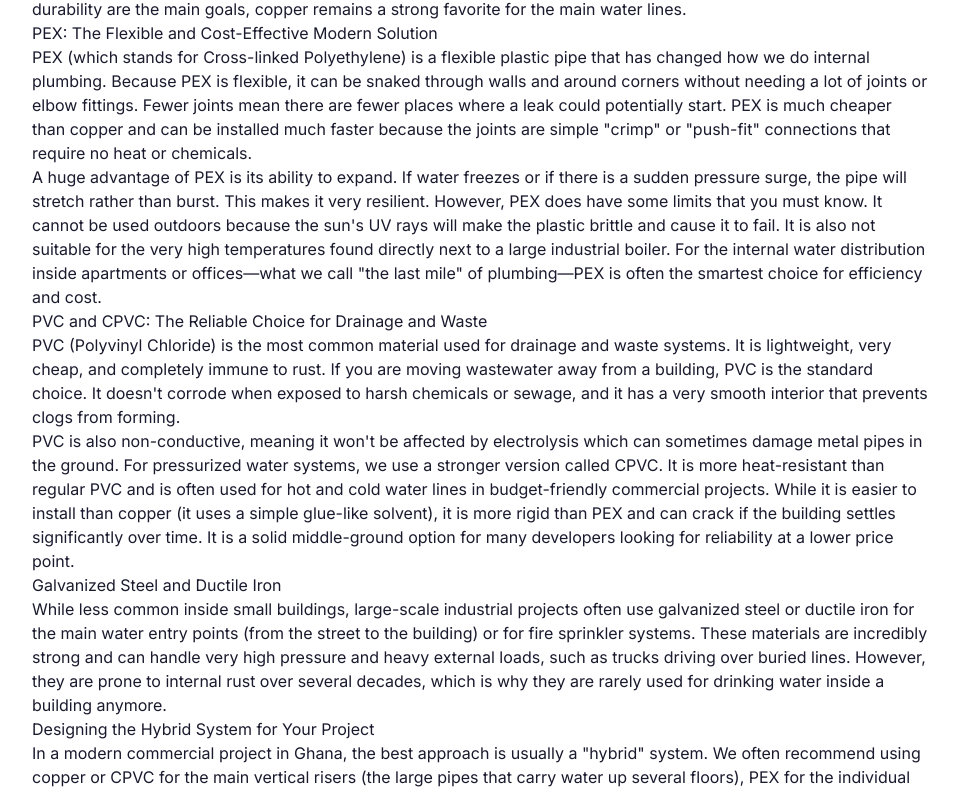
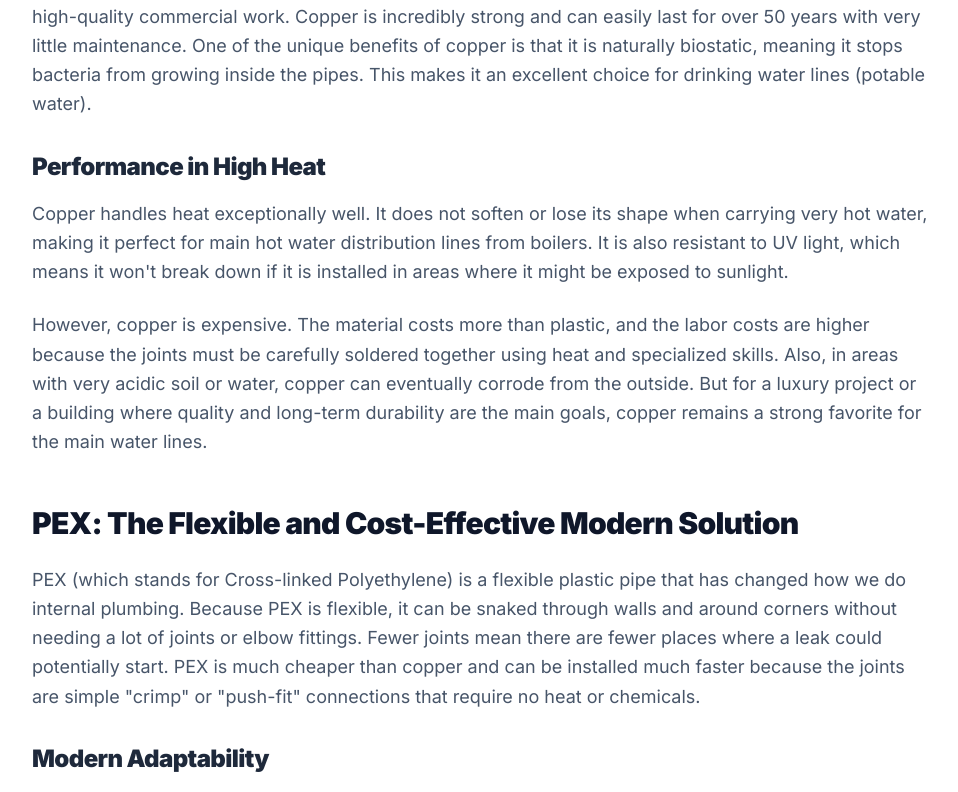
Before and after one commit to russolutionconsult/acquans-ventures, a React (Vite) app: page /blog/choosing-pipes-large-scale-plumbing in a window 1280 px wide. Shown: the part 1657-2449 px from the top of the page, without its empty margins (160-1118 px from the left). Built offline with nearby package versions, Linux system fonts and the light colour scheme.

Commit message:
fix: explicit semantic heading styles for SEO compliance and visual hierarchy

```diff
--- a/src/data/blogPosts.ts
+++ b/src/data/blogPosts.ts
@@ -27,23 +27,27 @@ export const blogPosts: BlogPost[] = [
 <h2>The Shift Toward Energy Efficiency and VRF Technology</h2>
 <p>One of the biggest changes in commercial HVAC is the focus on saving energy. With electricity prices constantly rising, business owners can no longer afford to waste power. Modern systems use Variable Refrigerant Flow (VRF) technology. Unlike older units that are either fully "on" (running at 100% power) or fully "off," VRF systems can change their speed precisely. They only use the amount of power needed to keep a room at the exact temperature you set.</p>
 
+<h3>Understanding VRF Benefits</h3>
 <p>Think of it like a car: older AC units are like a car that only has one speed—full throttle. A VRF system is like a modern car that can cruise slowly in traffic or speed up on the highway. This flexibility is perfect for Ghana because our mornings are often cooler than our afternoons. By adjusting the speed throughout the day, these systems can cut electricity bills by more than 30%. In a large office or hotel, that is a huge sum of money saved every single month.</p>
 
 <p>Energy efficiency isn't just about saving money; it’s about reliability. When a system uses less power, it puts less strain on the electrical grid and your building's transformers. This means fewer tripped breakers and a longer life for the AC equipment itself.</p>
 
 <h2>Advanced Heat Recovery and Ventilation</h2>
-<p>Another area of growth is the use of energy recovery ventilators (ERVs). In a standard building, when you bring in fresh air from outside, it is very hot and humid. Your AC then has to work very hard to cool that air down and remove the moisture. An ERV system takes the cool air that is already leaving the building (the exhaust air) and uses it to pre-cool the warm fresh air coming in. </p>
+<p>Another area of growth is the use of energy recovery ventilators (ERVs). In a standard building, when you bring in fresh air from outside, it is very hot and humid. Your AC then has to work very hard to cool that air down and remove the moisture. An ERV system takes the cool air that is already leaving the building (the exhaust air) and uses it to pre-cool the warm fresh air coming in.</p>
 
+<h3>Moisture Control and Comfort</h3>
 <p>The two air streams don't actually touch, so the fresh air stays clean, but the heat is moved out. It takes a huge load off the cooling unit, especially during those long, humid afternoons where our humidity levels can reach over 80%. This process also helps control the humidity inside the building. Dry air feels cooler than humid air, so you can actually set the thermostat a few degrees higher and still feel just as comfortable, saving even more energy.</p>
 
 <h2>Smart Controls and the Power of Remote Monitoring</h2>
 <p>We are also seeing much more technology built into the system controls. It is now common for HVAC systems to be connected to the building's internet network. This allows property managers to check the cooling status from their phones or computers, even if they are not on-site. You can see which floors are using the most energy, which units are due for a filter change, and receive alerts before a small issue becomes a big breakdown.</p>
 
+<h3>Automating the Workspace</h3>
 <p>Smart sensors are a major part of this automation. Instead of having the AC running in an empty conference room all day, occupancy sensors can detect when a room is not being used and automatically turn the system down. As soon as someone enters, the system starts up again. This "on-demand" cooling ensures that you only pay for the cooling your team is actually using. It also prevents rooms from becoming "ice boxes" that nobody wants to sit in, which is a common complaint in many offices.</p>
 
 <h2>Improving Indoor Air Quality and Health</h2>
 <p>Since the global health events of the last few years, people care more about the air they breathe inside buildings. In the past, the only goal was to make a room cold. Now, filtration is just as important. The future of commercial HVAC involves much better filters, such as HEPA and high-MERV rated filters, which trap dust, pollen, and bacteria. We are also installing more UV-C light systems inside the air ducts. These lights kill germs and mold as the air passes by, ensuring the air circulating in the office is truly clean.</p>
 
+<h3>Productivity and Fresh Air</h3>
 <p>Proper ventilation also means less "stale air." In older buildings in Accra, carbon dioxide can build up in rooms without fresh air, making people feel tired and sleepy by mid-afternoon. Modern systems monitor these CO2 levels and bring in fresh, filtered air automatically. This keeps workers more awake, productive, and healthy. A healthy building is a productive building.</p>
 
 <h2>Transitioning to Sustainable Refrigerants</h2>
@@ -72,6 +76,7 @@ export const blogPosts: BlogPost[] = [
 <h2>The Critical Role of Water Quality Management</h2>
 <p>The single biggest enemy of an industrial boiler is poor water quality. If the water inside your boiler is not treated properly, minerals like calcium and magnesium will settle on the internal surfaces of the tubes. This is what we call "scaling." Scale acts like a thick blanket, stopping heat from reaching the water efficiently. Because the heat can't escape into the water, the metal of the boiler gets much hotter than it was designed for. In the worst cases, this can cause the tubes to warp or even explode.</p>
 
+<h3>Testing and Treatment</h3>
 <p>In many parts of Ghana, the water from the mains or from boreholes can be "hard," meaning it has a lot of these minerals. You must use a water softener system and chemical treatments to neutralize these minerals. Daily water testing is a small task that saves a huge amount of money. You must also perform regular "blowdowns"—which involves opening a valve to let out a bit of water—to remove the sludge and dirt that naturally settles at the bottom of the boiler tank. Without proper blowdown, the chemicals and minerals concentrate until they cause damage.</p>
 
 <h2>Optimizing the Burner and Combustion Efficiency</h2>
@@ -82,11 +87,13 @@ export const blogPosts: BlogPost[] = [
 <h2>Vigilance for Leaks and Proper Insulation</h2>
 <p>Steam is a very powerful way to move heat, but it is also very good at escaping through tiny holes. Because steam is under high pressure, even a small leak the size of a pinhole can waste thousands of liters of treated water and a lot of fuel over a single month. Train your team to walk through the facility and listen for the "hissing" sound of steam or look for wet patches around valves and joints.</p>
 
+<h3>Protecting Your Investment</h3>
 <p>Similarly, heat loss from pipes is a silent killer of efficiency. If you walk past a steam pipe and feel heat radiating off it, that is energy being wasted in the air. Every inch of your steam and hot water pipes should be covered in high-quality insulation. Proper insulation ensures that the energy you pay for actually reaches the machine or the process that needs it. Don't forget to insulate the valves and flanges too, as these are often left bare.</p>
 
 <h2>The Absolute Necessity of Safety Valve Testing</h2>
 <p>Safety is the most important part of managing high-pressure equipment. A neglected boiler is not just inefficient; it can be dangerous. The safety relief valves are the last line of defense. They are designed to open and release steam if the pressure gets too high. However, these valves can become stuck or corroded if they are not tested. You must "test" the safety valves regularly to ensure they move freely.</p>
 
+<h3>Fail-Safe Systems</h3>
 <p>You must also regularly test the low-water cut-off system. This is a sensor that shuts the burner off if the water level inside the boiler drops too low. If the burner keeps firing when there is no water, the metal will melt within minutes, leading to a catastrophic failure. Testing this safety switch takes only a few minutes but can save the entire building from a fire or a fatal explosion.</p>
 
 <h2>Annual Professional Inspections and Deep Checks</h2>
@@ -115,6 +122,7 @@ export const blogPosts: BlogPost[] = [
 <h2>Copper: The Durable and Health-Conscious Standard</h2>
 <p>Copper has been the "gold standard" for plumbing for over a hundred years, and it is still a top choice for high-quality commercial work. Copper is incredibly strong and can easily last for over 50 years with very little maintenance. One of the unique benefits of copper is that it is naturally biostatic, meaning it stops bacteria from growing inside the pipes. This makes it an excellent choice for drinking water lines (potable water).</p>
 
+<h3>Performance in High Heat</h3>
 <p>Copper handles heat exceptionally well. It does not soften or lose its shape when carrying very hot water, making it perfect for main hot water distribution lines from boilers. It is also resistant to UV light, which means it won't break down if it is installed in areas where it might be exposed to sunlight. </p>
 
 <p>However, copper is expensive. The material costs more than plastic, and the labor costs are higher because the joints must be carefully soldered together using heat and specialized skills. Also, in areas with very acidic soil or water, copper can eventually corrode from the outside. But for a luxury project or a building where quality and long-term durability are the main goals, copper remains a strong favorite for the main water lines.</p>
@@ -122,11 +130,13 @@ export const blogPosts: BlogPost[] = [
 <h2>PEX: The Flexible and Cost-Effective Modern Solution</h2>
 <p>PEX (which stands for Cross-linked Polyethylene) is a flexible plastic pipe that has changed how we do internal plumbing. Because PEX is flexible, it can be snaked through walls and around corners without needing a lot of joints or elbow fittings. Fewer joints mean there are fewer places where a leak could potentially start. PEX is much cheaper than copper and can be installed much faster because the joints are simple "crimp" or "push-fit" connections that require no heat or chemicals.</p>
 
+<h3>Modern Adaptability</h3>
 <p>A huge advantage of PEX is its ability to expand. If water freezes or if there is a sudden pressure surge, the pipe will stretch rather than burst. This makes it very resilient. However, PEX does have some limits that you must know. It cannot be used outdoors because the sun's UV rays will make the plastic brittle and cause it to fail. It is also not suitable for the very high temperatures found directly next to a large industrial boiler. For the internal water distribution inside apartments or offices—what we call "the last mile" of plumbing—PEX is often the smartest choice for efficiency and cost.</p>
 
 <h2>PVC and CPVC: The Reliable Choice for Drainage and Waste</h2>
 <p>PVC (Polyvinyl Chloride) is the most common material used for drainage and waste systems. It is lightweight, very cheap, and completely immune to rust. If you are moving wastewater away from a building, PVC is the standard choice. It doesn't corrode when exposed to harsh chemicals or sewage, and it has a very smooth interior that prevents clogs from forming. </p>
 
+<h3>Industrial Resilience</h3>
 <p>PVC is also non-conductive, meaning it won't be affected by electrolysis which can sometimes damage metal pipes in the ground. For pressurized water systems, we use a stronger version called CPVC. It is more heat-resistant than regular PVC and is often used for hot and cold water lines in budget-friendly commercial projects. While it is easier to install than copper (it uses a simple glue-like solvent), it is more rigid than PEX and can crack if the building settles significantly over time. It is a solid middle-ground option for many developers looking for reliability at a lower price point.</p>
 
 <h2>Galvanized Steel and Ductile Iron</h2>
--- a/src/index.css
+++ b/src/index.css
@@ -95,3 +95,40 @@ body {
   opacity: 0;
   animation: fadeInUp 0.6s ease-out forwards;
 }
+
+/* ===== Typography (Prose) for Blog Content ===== */
+.prose h2 {
+  @apply text-2xl md:text-3xl font-black text-slate-900 mt-12 mb-6 tracking-tight leading-tight;
+}
+
+.prose h3 {
+  @apply text-xl md:text-2xl font-black text-slate-800 mt-8 mb-4 tracking-tight;
+}
+
+.prose p {
+  @apply text-slate-600 leading-relaxed mb-6 text-lg;
+}
+
+.prose ul, .prose ol {
+  @apply mb-8 ml-6 list-outside;
+}
+
+.prose li {
+  @apply text-slate-600 mb-2 pl-2;
+}
+
+.prose ul {
+  @apply list-disc;
+}
+
+.prose ol {
+  @apply list-decimal;
+}
+
+.prose strong {
+  @apply font-bold text-slate-900;
+}
+
+.prose blockquote {
+  @apply border-l-4 border-primary pl-6 my-8 italic text-slate-700 text-xl;
+}
```
